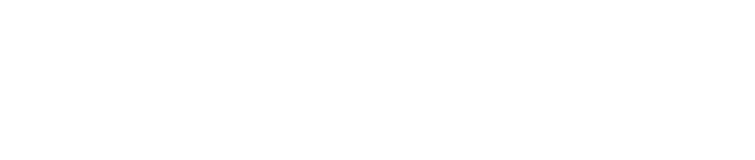
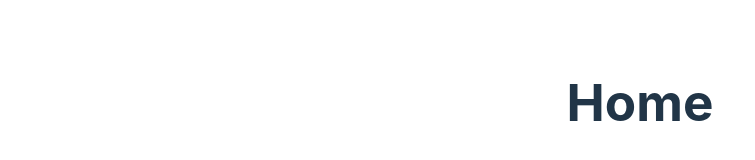
Before and after one commit to Virginie-Villard/visual-project, a Vue app: page / in a window 1280 px wide. Shown: the part 298-458 px from the top of the page, without its empty margins (0-755 px from the left). Built offline with nearby package versions, Linux system fonts and the light colour scheme.

Commit message:
Add router-view in App.vue & remove style

```diff
--- a/src/App.vue
+++ b/src/App.vue
@@ -7,15 +7,10 @@
     <div>
         <SideBar></SideBar>
         <NavBar></NavBar>
-
+        <router-view></router-view>
     </div>
 </template>
 
 <style scoped>
-body {
-    background: rgb(43,43,43);
-    background: linear-gradient(109.6deg, #2B2B2B -0.53%, #191919 100%);
-    font-family: Mulish sans-serif;
-}
 
 </style>
```
